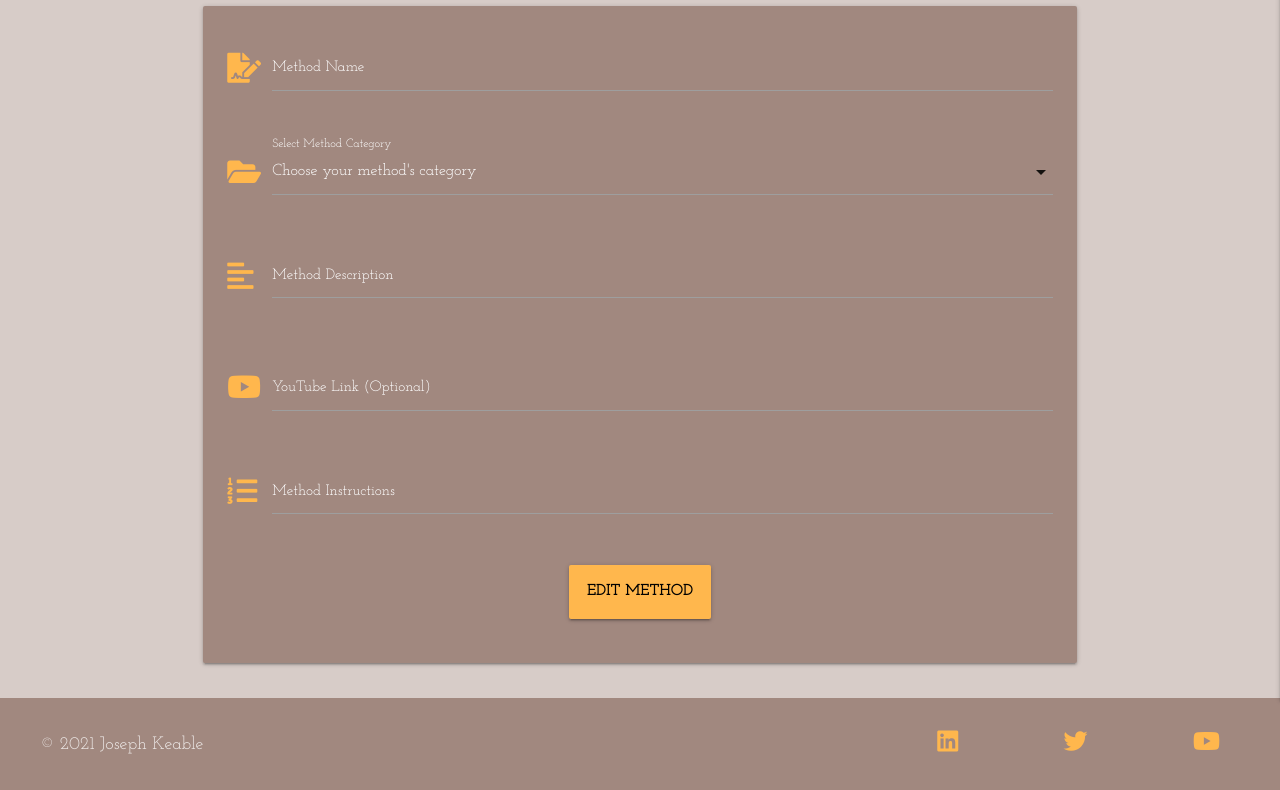
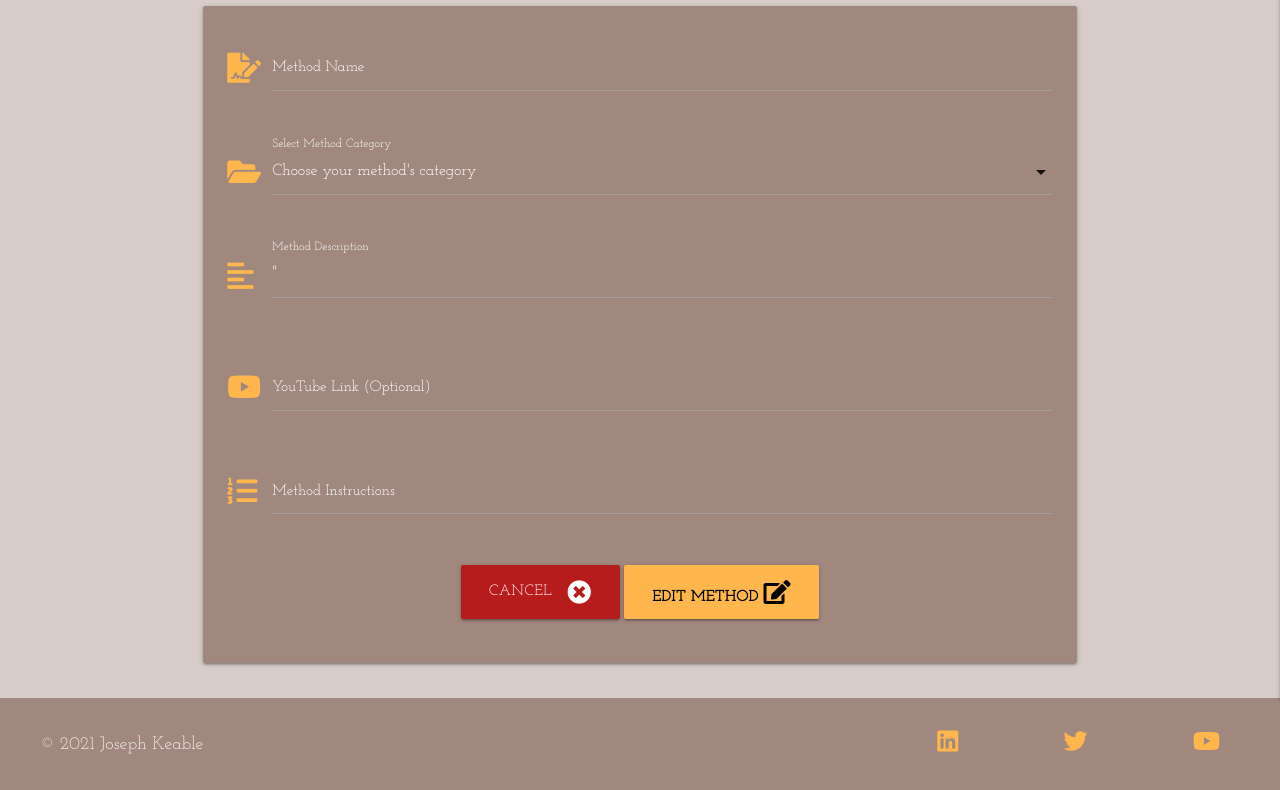
Before and after one commit to dudeguythethird/DIYourself, a Flask app: template templates/edit_method.html in a window 1280 px wide. Shown: the part 160-950 px from the top of the page. Run offline with Flask 2, Linux system fonts and the light colour scheme; the template is opened without the code that fills it, so the values that code supplies are empty; some libraries are stand-ins or nearby versions; some web fonts are replaced.

Commit message:
populates fields on edit method page, implements working cancel button

```diff
--- a/templates/edit_method.html
+++ b/templates/edit_method.html
@@ -12,7 +12,7 @@
                 <div class="row">
                     <div class="input-field col s12">
                         <i class="fas fa-file-signature prefix orange-text text-lighten-2"></i>
-                        <input id="method_name" name="method_name" minlength="5" maxlength="50" type="text"
+                        <input id="method_name" name="method_name" minlength="5" maxlength="50" value="{{ method.method_name }}" type="text"
                             class="validate" required>
                         <label for="method_name" class="white-text">Method Name</label>
                     </div>
@@ -22,10 +22,15 @@
                     <div class="input-field col s12">
                         <i class="fas fa-folder-open prefix orange-text text-lighten-2"></i>
                         <select id="category_name" name="category_name" class="validate" required>
-                            <option class="white-text" value="" disabled selected>Choose your method's category</option>
+                            <option class="white-text" value="" disabled>Choose your method's category</option>
                             {% for category in categories %}
-                            <option class="white-text" value="{{ category.category_name }}">{{ category.category_name }}
-                            </option>
+                                {% if category.category_name == method.category_name %}
+                                    <option class="white-text" value="{{ category.category_name }}" selected>{{ category.category_name }}
+                                    </option>
+                                {% else %}
+                                    <option class="white-text" value="{{ category.category_name }}">{{ category.category_name }}
+                                    </option>
+                                {% endif %}
                             {% endfor %}
                         </select>
                         <label class="white-text" for="category_name">Select Method Category</label>
@@ -36,7 +41,7 @@
                     <div class="input-field col s12">
                         <i class="fas fa-align-left prefix orange-text text-lighten-2"></i>
                         <textarea id="method_description" name="method_description" minlength="5" maxlength="200"
-                            class="materialize-textarea validate" required></textarea>
+                            class="materialize-textarea validate" required>{{ method.method_description }}"</textarea>
                         <label for="method_description" class="white-text">Method Description</label>
                     </div>
                 </div>
@@ -44,7 +49,7 @@
                 <div class="row">
                     <div class="input-field col s12">
                         <i class="fab fa-youtube prefix orange-text text-lighten-2"></i>
-                        <input id="method_video" name="method_video" type="url" class="validate">
+                        <input id="method_video" name="method_video" value="{{ method.method_video }}" type="url" class="validate">
                         <label for="method_video" class="white-text">YouTube Link (Optional)</label>
                     </div>
                 </div>
@@ -53,7 +58,7 @@
                     <div class="input-field col s12">
                         <i class="fas fa-list-ol prefix orange-text text-lighten-2"></i>
                         <textarea id="method_steps" name="method_steps" minlength="5" maxlength="2000"
-                            class="materialize-textarea validate" required></textarea>
+                            class="materialize-textarea validate" required>{{ method.method_steps }}</textarea>
                         <label for="method_steps" class="white-text">Method Instructions</label>
                     </div>
                     <!--Below is the begining of a method that I may yet implement, that will allow users to add a custom number of text fields for their method instructions (one for each step) and then they would be stored as a list or perhaps a dictionary. DELETE???-->
@@ -62,12 +67,15 @@
                         <a href="javascript:void(0);" class="add-input orange-text text-lighten-2"><i class="far fa-plus-square"></i></a>
                     </div> -->
                 </div>
-                <!-- Submit Button -->
-                <div class="row btn-container">
-                    <button type="submit"
-                        class="col s3 l2 btn-large waves-effect waves-light orange lighten-2 black-text">
-                        Edit Method <i class="fas fa-edit right"></i>
-                    </button>
+                <!-- Edit and Cancel Buttons -->
+                <div class="row">
+                    <div class="col s12 center-align">
+                        <a href="{{ url_for('method', method_id=method._id) }}" class="btn-large red darken-4">Cancel <i class="fas fa-times-circle right"></i></a>
+                        <button type="submit"
+                            class="btn-large waves-effect waves-light orange lighten-2 black-text">
+                            Edit Method <i class="fas fa-edit"></i>
+                        </button>
+                    </div>
                 </div>
             </div>
         </form>
```
Also changed, not shown: templates/add_method.html (+7 -5 lines).
